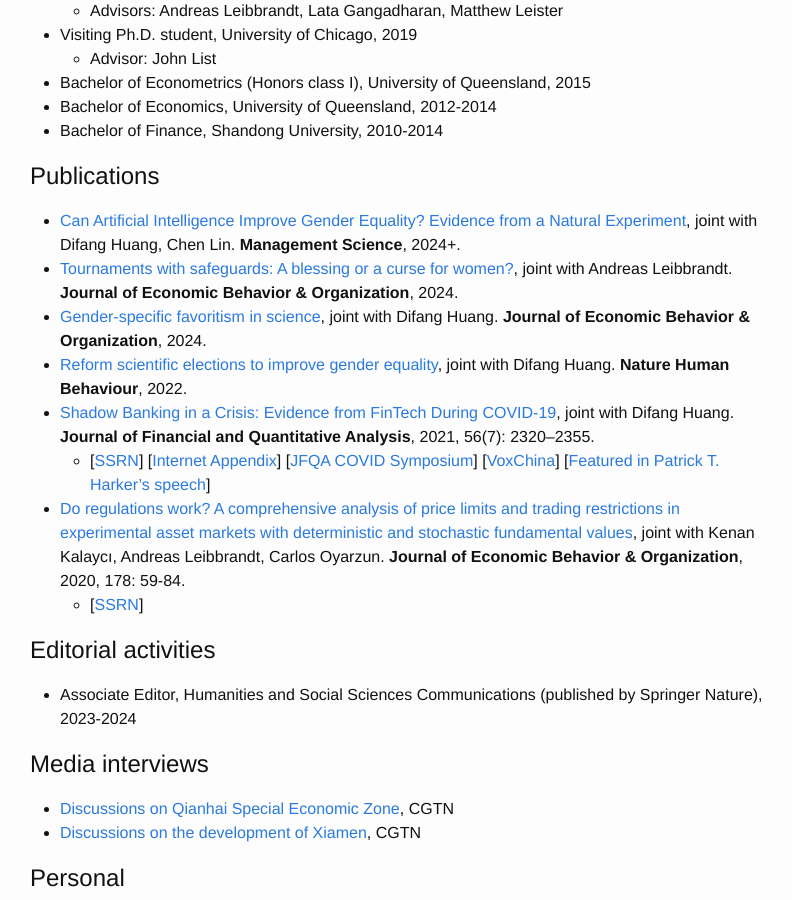
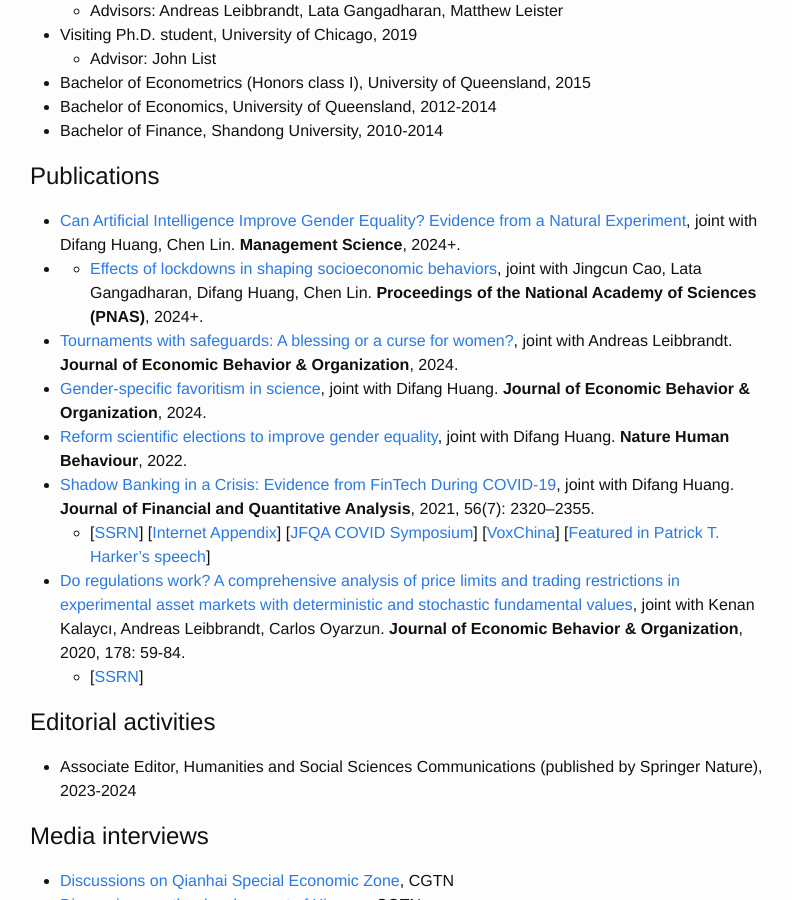
Before and after one commit to zhengyang-bao/zhengyang-bao.github.io, a Jekyll site: the page built from index.md, in a window 1280 px wide and 900 px high, scrolled down 432 px. Shown: the whole window, without its empty margins (240-1032 px from the left). Built offline with Jekyll 4.4.1, drawn with Linux system fonts in a browser that asks for light colours.

Commit message:
Update index.md

```diff
--- a/index.md
+++ b/index.md
@@ -23,6 +23,7 @@ layout: default
 
 ## Publications
 - [Can Artificial Intelligence Improve Gender Equality? Evidence from a Natural Experiment](https://doi.org/10.1287/mnsc.2022.02787), joint with Difang Huang, Chen Lin. **Management Science**, 2024+.
+- - [Effects of lockdowns in shaping socioeconomic behaviors](https://www.pnas.org/doi/10.1073/pnas.2405934121), joint with Jingcun Cao, Lata Gangadharan, Difang Huang, Chen Lin. **Proceedings of the National Academy of Sciences (PNAS)**, 2024+.
 - [Tournaments with safeguards: A blessing or a curse for women?](https://www.sciencedirect.com/science/article/pii/S016726812300255X?via%3Dihub), joint with Andreas Leibbrandt. **Journal of Economic Behavior & Organization**, 2024.
 - [Gender-specific favoritism in science](https://www.sciencedirect.com/science/article/pii/S0167268123002445), joint with Difang Huang. **Journal of Economic Behavior & Organization**, 2024.
 - [Reform scientific elections to improve gender equality](https://doi.org/10.1038/s41562-022-01322-w), joint with Difang Huang. **Nature Human Behaviour**, 2022.
```
